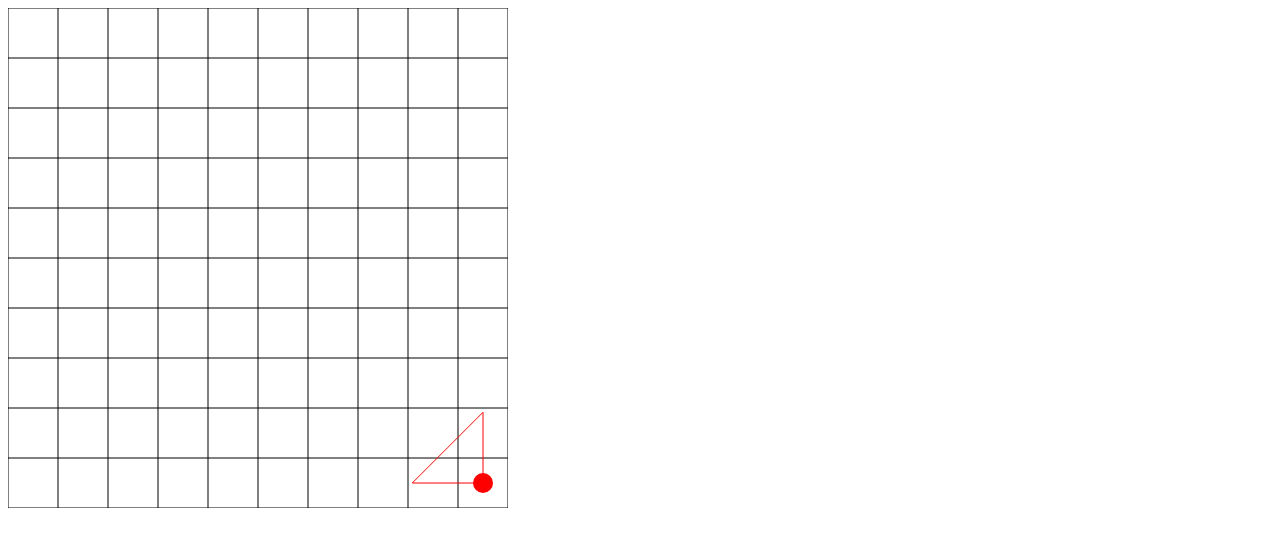
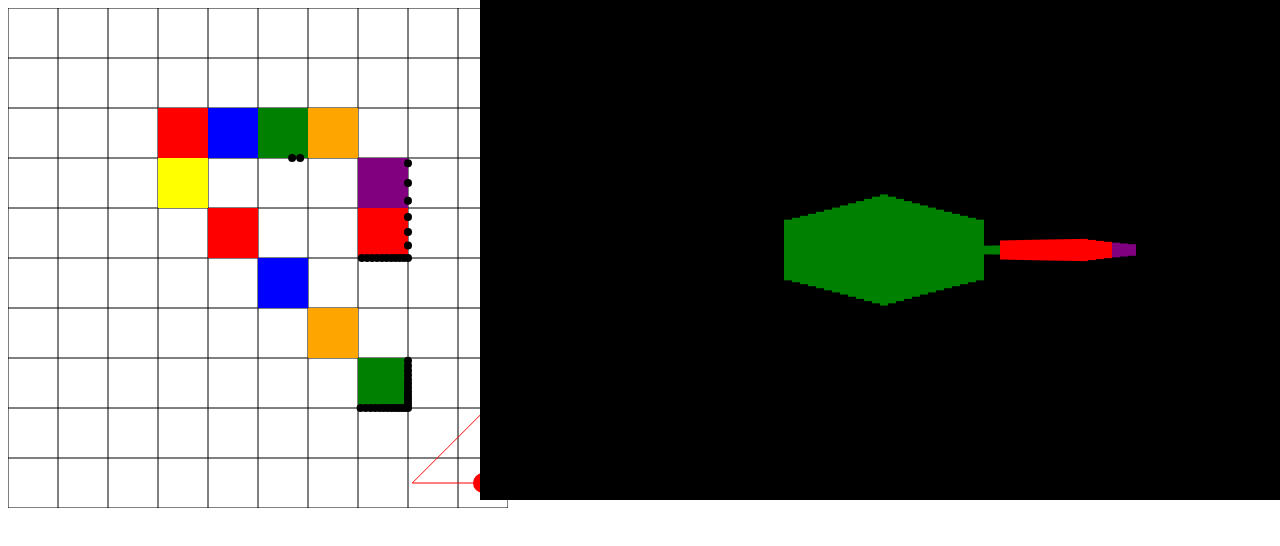
Before and after one commit to bhavesh932004/raycaster, a website: page index.html in a window 1280 px wide. Drawn offline with Linux system fonts and the light colour scheme.

Commit message:
rendered walls with fisheye effect

```diff
--- a/index.html
+++ b/index.html
@@ -1,6 +1,13 @@
 <!DOCTYPE html>
 <head>
   <title>Ray Caster</title>
+  <style>
+  	#screen{
+		position: absolute;
+		right: 0;
+		top: 0;
+	}
+  </style>
 </head>
 <body>
   <canvas id="scene-map"></canvas>
--- a/index.js
+++ b/index.js
@@ -8,15 +8,18 @@
     var SCENE = [
         [0, 0, 0, 0, 0, 0, 0, 0, 0, 0],
         [0, 0, 0, 0, 0, 0, 0, 0, 0, 0],
-        [0, 0, 0, 0, 0, 0, 0, 0, 0, 0],
-        [0, 0, 0, 0, 0, 0, 0, 0, 0, 0],
-        [0, 0, 0, 0, 0, 0, 0, 0, 0, 0],
-        [0, 0, 0, 0, 0, 0, 0, 0, 0, 0],
-        [0, 0, 0, 0, 0, 0, 0, 0, 0, 0],
-        [0, 0, 0, 0, 0, 0, 0, 0, 0, 0],
+        [0, 0, 0, "red", "blue", "green", "orange", 0, 0, 0],
+        [0, 0, 0, "yellow", 0, 0, 0, "purple", 0, 0],
+        [0, 0, 0, 0, "red", 0, 0, "red", 0, 0],
+        [0, 0, 0, 0, 0, "blue", 0, 0, 0, 0],
+        [0, 0, 0, 0, 0, 0, "orange", 0, 0, 0],
+        [0, 0, 0, 0, 0, 0, 0, "green", 0, 0],
         [0, 0, 0, 0, 0, 0, 0, 0, 0, 0],
         [0, 0, 0, 0, 0, 0, 0, 0, 0, 0],
     ];
+    var S_WIDTH = 100;
+    var S_HEIGHT = 50;
+    var PLAYER_STEP_LEN = 0.5;
     function add(p1, p2) {
         return { x: p1.x + p2.x, y: p1.y + p2.y };
     }
@@ -98,7 +101,36 @@
             y: Math.floor(p2.y + (0.000001 * (dy >= 0 ? 1 : -1)))
         };
     }
-    function drawSceneMap(ctx, player) {
+    function lerp(p1, p2, s) {
+        return add(p1, scale(sub(p2, p1), s));
+    }
+    function renderScene(sCtx, ctx, player, p1, p2) {
+        sCtx.reset();
+        sCtx.fillStyle = "#000000";
+        sCtx.fillRect(0, 0, 800, 500);
+        for (var x = 0; x < S_WIDTH; x++) {
+            var p = lerp(p1, p2, x / S_WIDTH);
+            var pa = player.pos, pb = p, cell = { x: 0, y: 0 }, pc = null;
+            for (;;) {
+                cell = getCellFromPoints(pa, pb);
+                if (isCellOutOfBoard(cell) || SCENE[cell.y][cell.x])
+                    break;
+                var pc_1 = nextPoint(pa, pb);
+                if (pc_1 === null)
+                    break;
+                pa = pb;
+                pb = pc_1;
+            }
+            console.log(pb, isCellOutOfBoard(cell));
+            if (pb === null || isCellOutOfBoard(cell) || SCENE[cell.y][cell.x] === 0)
+                continue;
+            drawPoint(ctx, pb, 0.08, "#000000");
+            var wallHeight = 500 / distance(pb, player.pos);
+            sCtx.fillStyle = SCENE[cell.y][cell.x];
+            sCtx.fillRect(x * 800 / S_WIDTH, 0.5 * (500 - wallHeight), 800 / S_WIDTH, wallHeight);
+        }
+    }
+    function drawSceneMap(screenCtx, ctx, player) {
         ctx.reset();
         ctx.lineWidth = 0.02;
         ctx.scale(B_WIDTH / B_COLS, B_HEIGHT / B_ROWS);
@@ -108,28 +140,34 @@
         for (var c = 0; c <= B_COLS; c++) {
             drawLine(ctx, { x: 0, y: c }, { x: B_ROWS, y: c }, "#000000");
         }
+        for (var r = 0; r < B_ROWS; r++) {
+            for (var c = 0; c < B_COLS; c++) {
+                if (!SCENE[r][c])
+                    continue;
+                ctx.fillStyle = SCENE[r][c];
+                ctx.fillRect(c, r, 1, 1);
+            }
+        }
         drawPoint(ctx, player.pos, 0.2, "#ff0000");
         var len = Math.tan(FOV * 0.5) * NEAR_PLANE;
         var np = add(player.pos, scale(hvUnitVectors(player.dir), NEAR_PLANE));
-        var npl = add(np, scale(rotate(normalize(sub(np, player.pos)), Math.PI * 0.5), len));
-        var npr = add(np, scale(rotate(normalize(sub(np, player.pos)), -1 * Math.PI * 0.5), len));
-        console.log(player.pos, np, npl);
+        var npl = sub(np, scale(rotate(sub(np, player.pos), Math.PI * 0.5), len));
+        var npr = add(np, scale(rotate(sub(np, player.pos), Math.PI * 0.5), len));
         drawLine(ctx, np, npl, "#ff0000");
         drawLine(ctx, np, npr, "#ff0000");
         drawLine(ctx, player.pos, npl, "#ff0000");
         drawLine(ctx, player.pos, npr, "#ff0000");
-        //for(;;) {
-        //    drawPoint(ctx, p2, 0.08, "#ff0000");
-        //	 drawLine(ctx, p1, p2, "#ff0000");
-        //    const cell: Point = getCellFromPoints(p1, p2);
-        //    if (isCellOutOfBoard(cell)) break;
-        //	 const p3: Point =  nextPoint(p1, p2);
-        //    if (p3 === null) break;
-        //    p1 = p2;
-        //    p2 = p3;
-        //}
+        renderScene(screenCtx, ctx, player, npl, npr);
     }
     function init() {
+        var screen = document.getElementById("screen");
+        if (screen === null)
+            throw new Error("Failed to create screen.");
+        var screenCtx = screen.getContext("2d");
+        if (screenCtx === null)
+            throw new Error("Browser doesn't support 2D context");
+        screen.width = 800;
+        screen.height = 500;
         var sceneMap = document.getElementById("scene-map");
         if (sceneMap === null)
             throw new Error("Failed to create scene map.");
@@ -142,7 +180,31 @@
             pos: { x: B_COLS * 0.95, y: B_ROWS * 0.95 },
             dir: Math.PI * 1.25,
         };
-        drawSceneMap(ctx, player);
+        var handleKeyDown = function (evt) {
+            if (evt.repeat)
+                return;
+            switch (evt.key) {
+                case 'j': {
+                    player.pos = add(player.pos, scale(hvUnitVectors(player.dir), PLAYER_STEP_LEN));
+                    break;
+                }
+                case 'k': {
+                    player.pos = add(player.pos, scale(hvUnitVectors(player.dir), -1 * PLAYER_STEP_LEN));
+                    break;
+                }
+                case 'h': {
+                    player.dir -= Math.PI * 0.1;
+                    break;
+                }
+                case 'l': {
+                    player.dir += Math.PI * 0.1;
+                    break;
+                }
+            }
+            drawSceneMap(screenCtx, ctx, player);
+        };
+        window.addEventListener("keydown", handleKeyDown);
+        drawSceneMap(screenCtx, ctx, player);
     }
     init();
 })();
```
Also changed, not shown: index.ts (+88 -26 lines).
